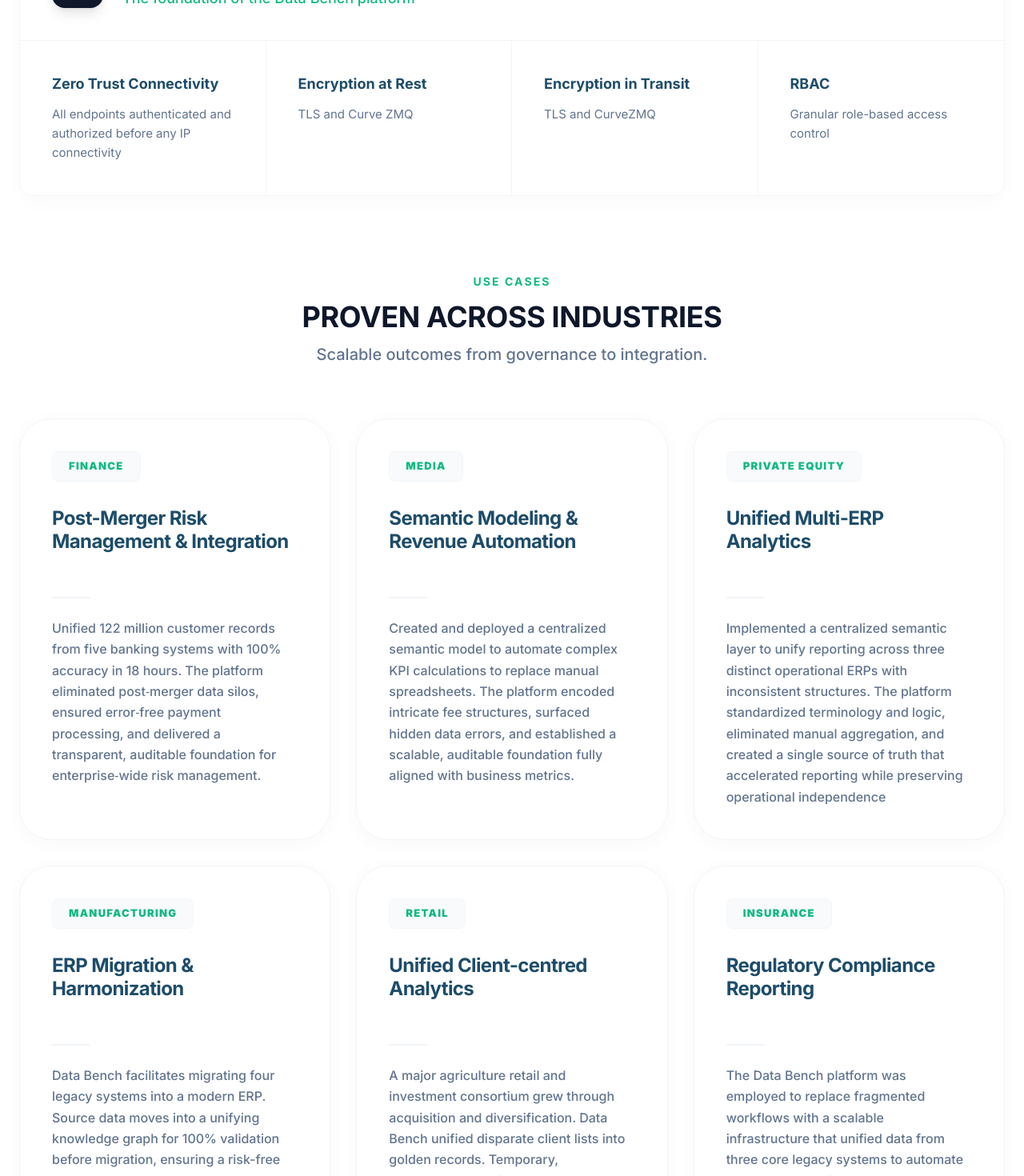
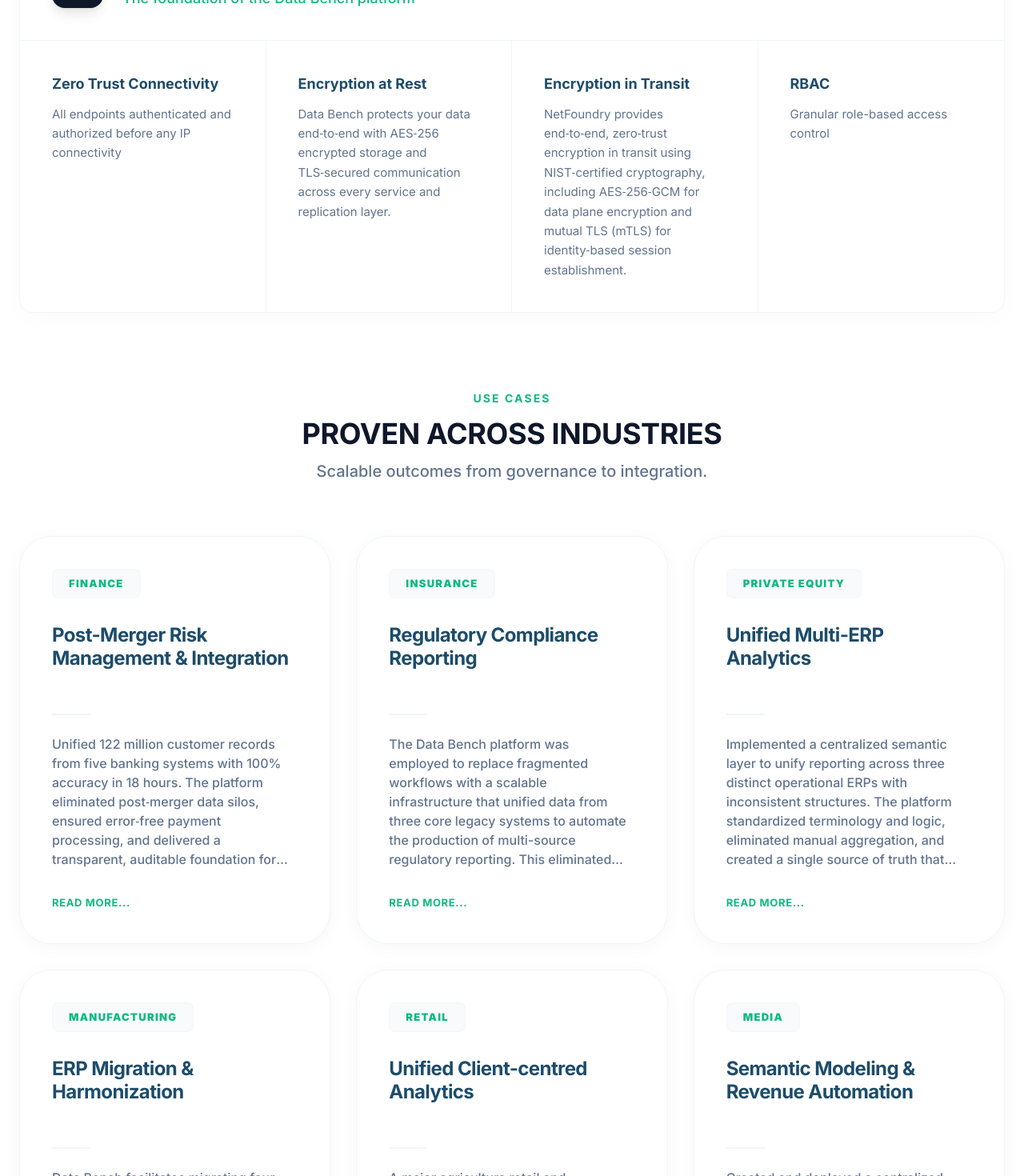
Before and after one commit to msantacruz777/Databench, a React (Vite) app: page / in a window 1280 px wide. Shown: the part 2780-4250 px from the top of the page at 80% size. Built offline with nearby package versions, Linux system fonts and the light colour scheme; no server answers.

Commit message:
feat(use-cases): add expandable card UI and update content
Introduced local state for card expansion to improve layout management and updated Use Case descriptions with detailed technical specifications for enhanced clarity.

```diff
--- a/src/App.tsx
+++ b/src/App.tsx
@@ -51,6 +51,8 @@
     desc: string;
   }>;
 
+  const [expanded, setExpanded] = useState<Record<number, boolean>>({});
+
   return (
     <section id="use-cases" className="pt-12 pb-12 bg-white">
       <div className="max-w-7xl mx-auto px-6">
@@ -66,7 +68,7 @@
           </p>
         </div>
 
-        <div className="grid md:grid-cols-2 lg:grid-cols-3 gap-8">
+        <div className="grid md:grid-cols-2 lg:grid-cols-3 gap-8 items-start">
           {items.map((item, i) => {
             const titleColors = [
               'text-[#1d4c6a]',
@@ -77,6 +79,8 @@
               'text-[#1d4c6a]'
             ];
 
+            const isExpanded = !!expanded[i];
+
             return (
               <motion.div
                 key={i}
@@ -84,9 +88,13 @@
                 whileInView={{ opacity: 1, y: 0 }}
                 transition={{ duration: 0.5, delay: i * 0.1 }}
                 viewport={{ once: true }}
-                className="bg-white pt-8 pb-8 pl-8 pr-10 md:pt-10 md:pb-10 md:pl-10 md:pr-12 rounded-[2.5rem] border border-slate-100 shadow-[0_4px_25px_rgba(0,0,0,0.03)] hover:shadow-[0_20px_60px_rgba(0,0,0,0.06)] transition-all duration-500 flex flex-col h-full text-left group"
+                className={cn(
+                  "bg-white pt-8 pb-8 pl-8 pr-10 md:pt-10 md:pb-10 md:pl-10 md:pr-12 rounded-[2.5rem] border border-slate-100 shadow-[0_4px_25px_rgba(0,0,0,0.03)] hover:shadow-[0_20px_60px_rgba(0,0,0,0.06)] transition-all duration-500 flex flex-col text-left group",
+                  isExpanded ? "h-auto animate-fade-in" : "h-[490px] md:h-[510px]"
+                )}
               >
-                <div className="flex flex-col h-full">
+                <div className="flex flex-col h-full justify-between">
+                  <div>
                     <div className="mb-8">
                       <span className="px-5 py-2 bg-slate-50 text-[#10b981] text-[13px] font-black tracking-[0.1em] uppercase rounded-lg border border-slate-100/50 inline-block group-hover:bg-[#10b981] group-hover:text-white group-hover:border-[#10b981] transition-all duration-300">
                         {item.badge}
@@ -97,9 +105,22 @@
                       dangerouslySetInnerHTML={{ __html: item.title }}
                     />
                     <div className="w-12 h-[2px] bg-slate-100 mb-6 group-hover:w-20 group-hover:bg-[#10b981] transition-all duration-500" />
-                  <p className="text-slate-500 leading-[1.65] text-[15px] md:text-[16px] font-medium flex-grow text-left tracking-normal normal-case break-words">
+                    <p className={cn(
+                      "text-slate-500 leading-[1.65] text-[15px] md:text-[16px] font-medium text-left tracking-normal normal-case break-words",
+                      !isExpanded && "line-clamp-[7]"
+                    )}>
                       {item.desc}
                     </p>
+                  </div>
+
+                  <div className="mt-6 pt-2">
+                    <button
+                      onClick={() => setExpanded(prev => ({ ...prev, [i]: !prev[i] }))}
+                      className="text-[#10b981] hover:text-emerald-700 font-bold text-[13px] tracking-wider uppercase transition-colors duration-200 cursor-pointer flex items-center gap-1"
+                    >
+                      {isExpanded ? "Read less" : "Read more..."}
+                    </button>
+                  </div>
                 </div>
               </motion.div>
             );
--- a/src/i18n.ts
+++ b/src/i18n.ts
@@ -70,8 +70,8 @@
           badge: 'Enterprise Certified',
           features: [
             { title: 'Zero Trust Connectivity', desc: 'All endpoints authenticated and authorized before any IP connectivity' },
-            { title: 'Encryption at Rest', desc: 'TLS and Curve ZMQ' },
-            { title: 'Encryption in Transit', desc: 'TLS and CurveZMQ' },
+            { title: 'Encryption at Rest', desc: 'Data Bench protects your data end‑to‑end with AES‑256 encrypted storage and TLS‑secured communication across every service and replication layer.' },
+            { title: 'Encryption in Transit', desc: 'NetFoundry provides end‑to‑end, zero‑trust encryption in transit using NIST‑certified cryptography, including AES‑256‑GCM for data plane encryption and mutual TLS (mTLS) for identity‑based session establishment.' },
             { title: 'RBAC', desc: 'Granular role-based access control' }
           ]
         },
@@ -96,11 +96,11 @@
         viewAll: 'Request a Demo',
         items: [
           { badge: 'Finance', title: 'Post-Merger Risk Management & Integration', desc: 'Unified 122 million customer records from five banking systems with 100% accuracy in 18 hours. The platform eliminated post‑merger data silos, ensured error‑free payment processing, and delivered a transparent, auditable foundation for enterprise‑wide risk management.' },
-          { badge: 'Media', title: 'Semantic Modeling & Revenue Automation', desc: 'Created and deployed a centralized semantic model to automate complex KPI calculations to replace manual spreadsheets. The platform encoded intricate fee structures, surfaced hidden data errors, and established a scalable, auditable foundation fully aligned with business metrics.' },
+          { badge: 'Insurance', title: 'Regulatory Compliance Reporting', desc: 'The Data Bench platform was employed to replace fragmented workflows with a scalable infrastructure that unified data from three core legacy systems to automate the production of multi-source regulatory reporting. This eliminated inconsistent business logic and manual errors, ensuring organizational confidence in reporting and preserved auditability of results' },
           { badge: 'Private Equity', title: 'Unified Multi-ERP <br /> Analytics', desc: 'Implemented a centralized semantic layer to unify reporting across three distinct operational ERPs with inconsistent structures. The platform standardized terminology and logic, eliminated manual aggregation, and created a single source of truth that accelerated reporting while preserving operational independence' },
           { badge: 'Manufacturing', title: 'ERP Migration & Harmonization', desc: 'Data Bench facilitates migrating four legacy systems into a modern ERP. Source data moves into a unifying knowledge graph for 100% validation before migration, ensuring a risk-free transition and operational visibility. It uses advanced pattern matching and supervised ML with reinforcement learning.' },
           { badge: 'Retail', title: 'Unified Client-centred Analytics', desc: 'A major agriculture retail and investment consortium grew through acquisition and diversification. Data Bench unified disparate client lists into golden records. Temporary, transaction-specific consortia added complexity. The Data Bench knowledge graph proved critical for understanding deal flow, relationships, and participant records.' },
-          { badge: 'Insurance', title: 'Regulatory Compliance Reporting', desc: 'The Data Bench platform was employed to replace fragmented workflows with a scalable infrastructure that unified data from three core legacy systems to automate the production of multi-source regulatory reporting. This eliminated inconsistent business logic and manual errors, ensuring organizational confidence in reporting and preserved auditability of results' }
+          { badge: 'Media', title: 'Semantic Modeling & Revenue Automation', desc: 'Created and deployed a centralized semantic model to automate complex KPI calculations to replace manual spreadsheets. The platform encoded intricate fee structures, surfaced hidden data errors, and established a scalable, auditable foundation fully aligned with business metrics.' }
         ]
       },
       company: {
@@ -183,8 +183,8 @@
           badge: 'Certificado para Empresas',
           features: [
             { title: 'Conectividad Zero Trust', desc: 'Todos los puntos finales autenticados y autorizados antes de cualquier conectividad IP' },
-            { title: 'Cifrado en reposo', desc: 'TLS y Curve ZMQ' },
-            { title: 'Cifrado en tránsito', desc: 'TLS and CurveZMQ' },
+            { title: 'Cifrado en reposo', desc: 'Data Bench protege sus datos de extremo a extremo con almacenamiento cifrado AES-256 y comunicación protegida por TLS en cada servicio y capa de replicación.' },
+            { title: 'Cifrado en tránsito', desc: 'NetFoundry proporciona cifrado en tránsito de extremo a extremo y de confianza cero mediante criptografía certificada por el NIST, que incluye AES-256-GCM para el cifrado del plano de datos y TLS mutuo (mTLS) para el establecimiento de sesiones basadas en la identidad.' },
             { title: 'RBAC', desc: 'Control de acceso granular basado en roles' }
           ]
         },
@@ -209,11 +209,11 @@
         viewAll: 'Solicitar una Demo',
         items: [
           { badge: 'Finanzas', title: 'Gestión de Riesgos e Integración Post-Fusión', desc: 'Unificó 122 millones de registros de clientes en cinco sistemas bancarios con un 100% de precisión en 18 horas. La plataforma eliminó los silos de datos posteriores a la fusión, aseguró un procesamiento de pagos sin errores y brindó una base transparente y auditable para la gestión de riesgos en toda la empresa.' },
-          { badge: 'Media', title: 'Modelado Semántico y Automatización de Ingresos', desc: 'Creado y desplegado un modelo semántico centralizado para automatizar cálculos complejos de KPI para reemplazar las hojas de cálculo manuales. La plataforma codificó estructuras de tarifas intrincadas, sacó a la luz errores de datos ocultos y estableció una base escalable y auditable totalmente alineada con las métricas comerciales.' },
+          { badge: 'Seguros', title: 'Cumplimiento Regulatorio e Informes', desc: 'La plataforma Data Bench se utilizó para reemplazar flujos de trabajo fragmentados con una infraestructura escalable que unificó datos de tres sistemas heredados para automatizar la producción de informes regulatorios de múltiples fuentes. Esto eliminó la lógica comercial inconsistente y los errores manuales, garantizando la confianza organizacional en los informes y preservando la auditabilidad de los resultados.' },
           { badge: 'Capital Privado', title: 'Analítica Unificada <br /> Multi-ERP', desc: 'Implementó una capa semántica centralizada para unificar los informes en tres sistemas operativos ERP distintos con estructuras inconsistentes. La plataforma estandarizó la terminología y la lógica, eliminó la agregación manual y creó una única fuente de verdad que aceleró los informes mientras preservaba la independencia operativa' },
           { badge: 'Manufactura', title: 'Migración y Armonización de ERP', desc: 'Data Bench desplegado para facilitar la migración de cuatro sistemas heredados a una plataforma ERP moderna. Los datos de los sistemas de origen se trasladaron a un grafo de conocimiento unificador para la validación del 100% de los datos antes de la migración. Este proceso garantiza una transición sin riesgos y proporciona visibilidad operativa durante toda la migración. La plataforma Data Bench utiliza coincidencia de patrones avanzada y ML supervisado con aprendizaje por refuerzo para mejorar y automatizar el proceso.' },
           { badge: 'Retail', title: 'Analítica Unificada <br /> Centrada en el Cliente', desc: 'Un importante consorcio minorista y de inversión en el sector agrícola había crecido mediante adquisiciones y diversificación. Data Bench ingirió múltiples listas de clientes dispares y creó un registro dorado unificado para cada cliente y proveedor. Surgió una complejidad única ya que algunos socios y clientes formaron consorcios temporales específicos para transacciones, lo que creó un patrón secuencial de relaciones que existían, estaban vinculadas a una transacción y luego se disolvían. El grafo de conocimiento de Data Bench fue fundamental para comprender y registrar el flujo de transacciones y los participantes.' },
-          { badge: 'Seguros', title: 'Cumplimiento Regulatorio e Informes', desc: 'La plataforma Data Bench se utilizó para reemplazar flujos de trabajo fragmentados con una infraestructura escalable que unificó datos de tres sistemas heredados para automatizar la producción de informes regulatorios de múltiples fuentes. Esto eliminó la lógica comercial inconsistente y los errores manuales, garantizando la confianza organizacional en los informes y preservando la auditabilidad de los resultados.' }
+          { badge: 'Media', title: 'Modelado Semántico y Automatización de Ingresos', desc: 'Creado y desplegado un modelo semántico centralizado para automatizar cálculos complejos de KPI para reemplazar las hojas de cálculo manuales. La plataforma codificó estructuras de tarifas intrincadas, sacó a la luz errores de datos ocultos y estableció una base escalable y auditable totalmente alineada con las métricas comerciales.' }
         ]
       },
       company: {
@@ -296,8 +296,8 @@
           badge: 'معتمد للمؤسسات',
           features: [
             { title: 'اتصال الثقة الصفرية', desc: 'تتم مصادقة جميع نقاط النهاية وتفويضها قبل أي اتصال IP' },
-            { title: 'التشفير أثناء الراحة', desc: 'TLS و Curve ZMQ' },
-            { title: 'التشفير أثناء الانتقال', desc: 'TLS and CurveZMQ' },
+            { title: 'التشفير أثناء الراحة', desc: 'تحمي Data Bench بياناتك من البداية إلى النهاية باستخدام تخزين مشفر بتنسيق AES-256 واتصالات مؤمنة ببروتوكول TLS عبر كل خدمة وطبقة تكرار.' },
+            { title: 'التشفير أثناء الانتقال', desc: 'توفر NetFoundry تشفيرًا أثناء الانتقال من البداية إلى النهاية وثقة صفرية باستخدام تشفير معتمد من NIST، بما في ذلك AES-256-GCM لتشفير مستوى البيانات وبروتوكول TLS المتبادل (mTLS) لإنشاء جلسات قائمة على الهوية.' },
             { title: 'RBAC', desc: 'التحكم الدقيق في الوصول القائم على الأدوار' }
           ]
         },
@@ -322,11 +322,11 @@
         viewAll: 'طلب عرض تجريبي',
         items: [
           { badge: 'التمويل', title: 'إدارة مخاطر ما بعد الاندماج والتكامل', desc: 'تم توحيد 122 مليون سجل عملاء من خمسة أنظمة مصرفية بدقة 100٪ في 18 ساعة. قضت المنصة على صوامع البيانات بعد الاندماج، وضمنت معالجة دفع خالية من الأخطاء، وقدمت أساسًا شفافًا وقابلًا للتدقيق لإدارة المخاطر على مستوى المؤسسة.' },
-          { badge: 'الإعلام', title: 'النمذجة الدلالية وأتمتة الإيرادات', desc: 'تم إنشاء ونشر نموذج دلالي مركزي لأتمتة حسابات مؤشرات الأداء الرئيسية (KPI) المعقدة لاستبدال جداول البيانات اليدوية. قامت المنصة بتشفير هياكل الرسوم المعقدة، وكشفت عن أخطاء البيانات المخفية، وأنشأت أساساً قابلاً للتطوير والتدقيق متوافقاً تماماً مع مقاييس الأعمال.' },
+          { badge: 'التأمين', title: 'الامتثال التنظيمي والتقارير', desc: 'تم استخدام منصة Data Bench لاستبدال سير العمل المجزأ ببنية تحتية قابلة للتطوير قامت بتوحيد البيانات من ثلاثة أنظمة قديمة لأتمتة إنتاج التقارير التنظيمية متعددة المصادر. أدى ذلك إلى القضاء على منطق العمل غير المتسق والأخطاء اليدوية، مما ضمن الثقة المؤسسية في التقارير وحافظ على إمكانية تدقيق النتائج.' },
           { badge: 'الملكية الخاصة', title: 'تحليلات موحدة لعدة أنظمة تخطيط موارد المؤسسات (ERP)', desc: 'تم تنفيذ طبقة دلالية مركزية لتوحيد التقارير عبر ثلاثة أنظمة تشغيل ERP متميزة ذات هياكل غير متسقة. قامت المنصة بتوحيد المصطلحات والمنطق، وقضت على التجميع اليدوي، وأنشأت مصدراً واحداً للحقيقة أدى إلى تسريع إعداد التقارير مع الحفاظ على الاستقلال التشغيلي' },
           { badge: 'التصنيع', title: 'هجرة نظام تخطيط موارد المؤسسات (ERP) والتنسيق', desc: 'تم نشر Data Bench لتسهيل عملية الهجرة من أربعة أنظمة قديمة إلى منصة تخطيط موارد المؤسسات (ERP) حديثة. تم نقل البيانات من هذه الأنظمة المصدر إلى رسم معرفة موحد للتحقق من البيانات بنسبة 100٪ قبل الهجرة. تضمن هذه العملية انتقالاً خالياً من المخاطر وتوفر رؤية تشغيلية طوال عملية الهجرة. تستخدم منصة Data Bench مطابقة الأنماط المتقدمة والتعلم الآلي الخاضع للإشراف مع التعلم المعزز لتعزيز العملية وأتمتتها.' },
           { badge: 'تجارة التجزئة', title: 'تحليلات موحدة متمحورة حول العميل', desc: 'نما اتحاد استثماري وتجزئة كبير في القطاع الزراعي من خلال الاستحواذ والتنويع. استوعبت Data Bench قوائم عملاء متباينة متعددة وأنشأت سجلاً ذهبياً موحداً لكل عميل ومورد. ظهرت تعقيدات فريدة حيث شكل بعض الشركاء والعملاء تحالفات مؤقتة خاصة بالمعاملات، مما أدى إلى إنشاء نمط متسلسل من العلاقات التي كانت موجودة، ومرتبطة بمعاملة، ثم تم حلها. كان رسم معرفة Data Bench أمراً حاسماً لفهم وتسجيل تدفق الصفقات والمشاركين.' },
-          { badge: 'التأمين', title: 'الامتثال التنظيمي والتقارير', desc: 'تم استخدام منصة Data Bench لاستبدال سير العمل المجزأ ببنية تحتية قابلة للتطوير قامت بتوحيد البيانات من ثلاثة أنظمة قديمة لأتمتة إنتاج التقارير التنظيمية متعددة المصادر. أدى ذلك إلى القضاء على منطق العمل غير المتسق والأخطاء اليدوية، مما ضمن الثقة المؤسسية في التقارير وحافظ على إمكانية تدقيق النتائج.' }
+          { badge: 'الإعلام', title: 'النمذجة الدلالية وأتمتة الإيرادات', desc: 'تم إنشاء ونشر نموذج دلالي مركزي لأتمتة حسابات مؤشرات الأداء الرئيسية (KPI) المعقدة لاستبدال جداول البيانات اليدوية. قامت المنصة بتشفير هياكل الرسوم المعقدة، وكشفت عن أخطاء البيانات المخفية، وأنشأت أساساً قابلاً للتطوير والتدقيق متوافقاً تماماً مع مقاييس الأعمال.' }
         ]
       },
       company: {
```
Lines whose indentation alone changed are shown as unchanged.
